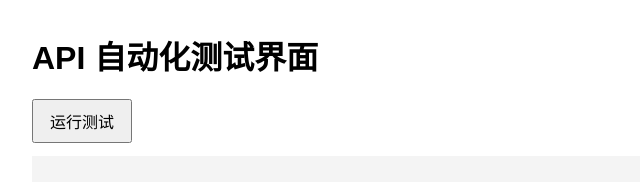
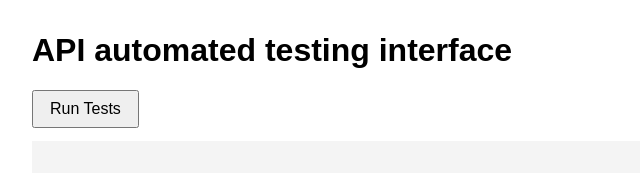
Before and after one commit to LYX-AI/Portfolio, a website: page ApiTester-JS/public/index.html in a window 1280 px wide. Shown: the whole page, without its empty margins (0-640 px from the left). Drawn offline with Linux system fonts and the light colour scheme.

Commit message:
web to english

```diff
--- a/ApiTester-JS/jest-results.json
+++ b/ApiTester-JS/jest-results.json
@@ -1 +1 @@
-{"numFailedTestSuites":0,"numFailedTests":0,"numPassedTestSuites":2,"numPassedTests":2,"numPendingTestSuites":0,"numPendingTests":0,"numRuntimeErrorTestSuites":0,"numTodoTests":0,"numTotalTestSuites":2,"numTotalTests":2,"openHandles":[],"snapshot":{"added":0,"didUpdate":false,"failure":false,"filesAdded":0,"filesRemoved":0,"filesRemovedList":[],"filesUnmatched":0,"filesUpdated":0,"matched":0,"total":0,"unchecked":0,"uncheckedKeysByFile":[],"unmatched":0,"updated":0},"startTime":1753863777148,"success":true,"testResults":[{"assertionResults":[{"ancestorTitles":["API 自动化测试"],"duration":738,"failing":false,"failureDetails":[],"failureMessages":[],"fullName":"API 自动化测试 Get the Users List","invocations":1,"location":null,"numPassingAsserts":3,"retryReasons":[],"startAt":1753863778577,"status":"passed","title":"Get the Users List"}],"endTime":1753863779317,"message":"","name":"D:\\ApiTester\\ApiTester-JS\\src\\testRunner.test.ts","startTime":1753863777203,"status":"passed","summary":""},{"assertionResults":[{"ancestorTitles":["环境验证"],"duration":1,"failing":false,"failureDetails":[],"failureMessages":[],"fullName":"环境验证 示例测试","invocations":1,"location":null,"numPassingAsserts":1,"retryReasons":[],"startAt":1753863779367,"status":"passed","title":"示例测试"}],"endTime":1753863779368,"message":"","name":"D:\\ApiTester\\ApiTester-JS\\src\\sample.test.ts","startTime":1753863779325,"status":"passed","summary":""}],"wasInterrupted":false}
+{"numFailedTestSuites":0,"numFailedTests":0,"numPassedTestSuites":2,"numPassedTests":2,"numPendingTestSuites":0,"numPendingTests":0,"numRuntimeErrorTestSuites":0,"numTodoTests":0,"numTotalTestSuites":2,"numTotalTests":2,"openHandles":[],"snapshot":{"added":0,"didUpdate":false,"failure":false,"filesAdded":0,"filesRemoved":0,"filesRemovedList":[],"filesUnmatched":0,"filesUpdated":0,"matched":0,"total":0,"unchecked":0,"uncheckedKeysByFile":[],"unmatched":0,"updated":0},"startTime":1753864341288,"success":true,"testResults":[{"assertionResults":[{"ancestorTitles":["API 自动化测试"],"duration":471,"failing":false,"failureDetails":[],"failureMessages":[],"fullName":"API 自动化测试 Get the Users List","invocations":1,"location":null,"numPassingAsserts":3,"retryReasons":[],"startAt":1753864344297,"status":"passed","title":"Get the Users List"}],"endTime":1753864344772,"message":"","name":"D:\\ApiTester\\ApiTester-JS\\src\\testRunner.test.ts","startTime":1753864341343,"status":"passed","summary":""},{"assertionResults":[{"ancestorTitles":["环境验证"],"duration":1,"failing":false,"failureDetails":[],"failureMessages":[],"fullName":"环境验证 示例测试","invocations":1,"location":null,"numPassingAsserts":1,"retryReasons":[],"startAt":1753864344911,"status":"passed","title":"示例测试"}],"endTime":1753864344913,"message":"","name":"D:\\ApiTester\\ApiTester-JS\\src\\sample.test.ts","startTime":1753864344798,"status":"passed","summary":""}],"wasInterrupted":false}
--- a/ApiTester-JS/public/index.html
+++ b/ApiTester-JS/public/index.html
@@ -11,8 +11,9 @@
   </style>
 </head>
 <body>
-  <h1>API 自动化测试界面</h1>
-  <button id="run">运行测试</button>
+  <h1>
+API automated testing interface</h1>
+  <button id="run">Run Tests</button>
   <pre id="output"></pre>
 
   <script>
```
